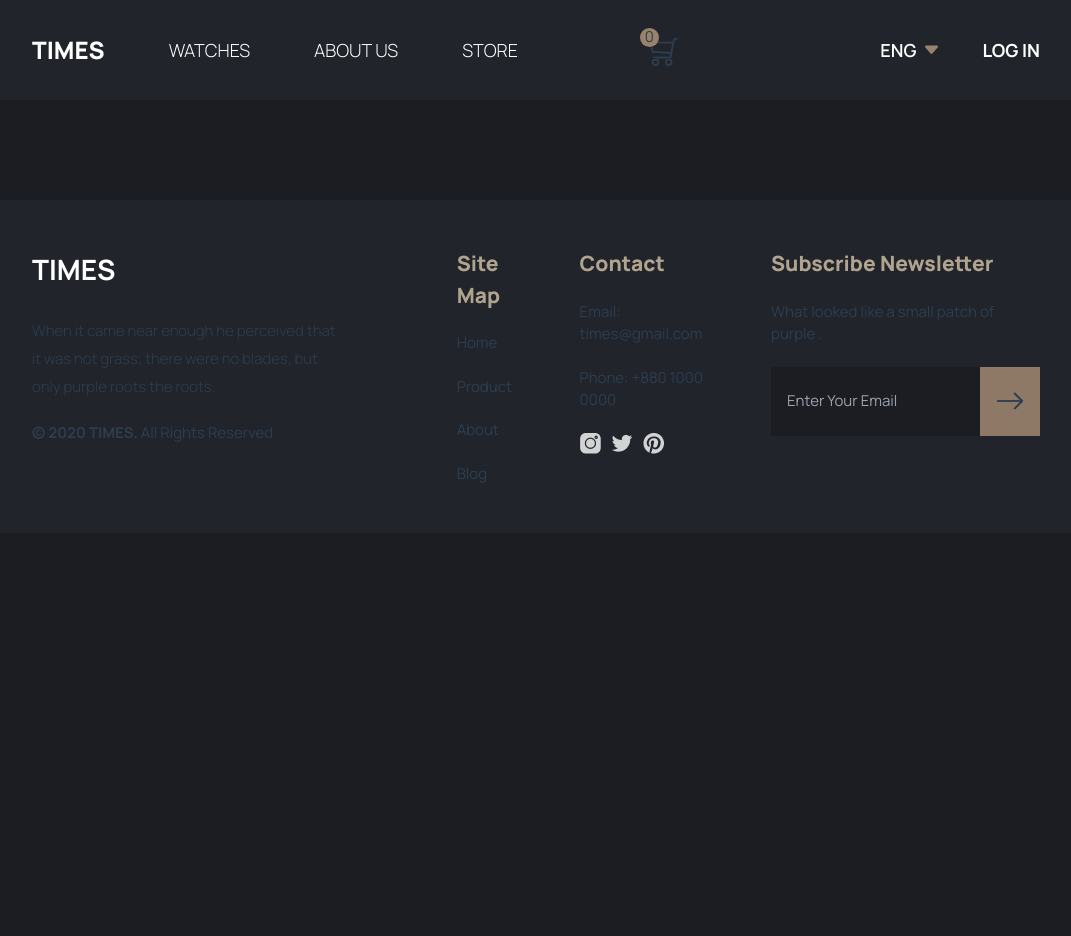
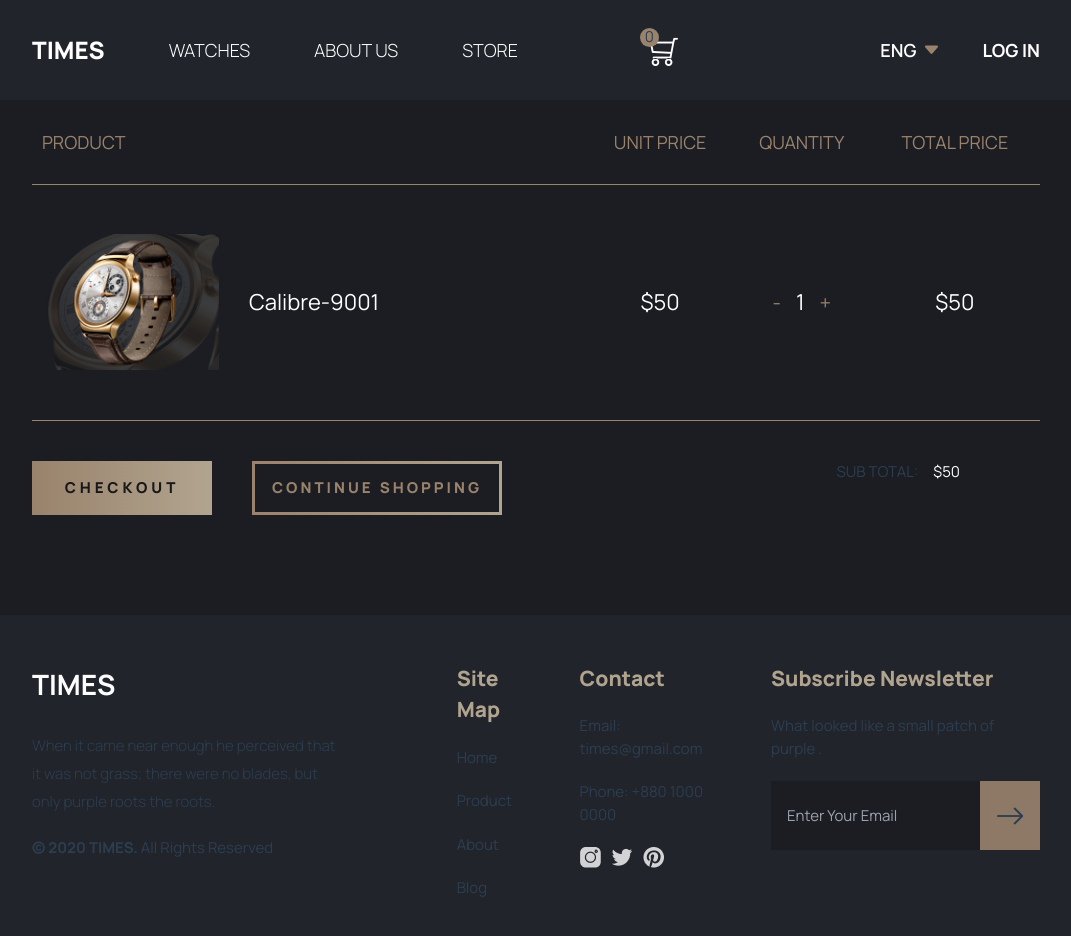
Before and after one commit to MiloBN1/watches-shop, a Vue app in the folder watches-shop/: page /cart in a window 1280 px wide. Shown: the top 936 px of the page, without its empty margins (104-1175 px from the left). Before the commit the page ends 800 px from the top, so only its background shows below. Built offline with nearby package versions, Linux system fonts and the light colour scheme.

Commit message:
added basket store page

```diff
--- a/watches-shop/src/assets/main.css
+++ b/watches-shop/src/assets/main.css
@@ -12,7 +12,7 @@ body{
 }
 
 .font-manrope{
-  font-family: 'Manrope', sans-serif;
+  font-family: 'Manrope', sans-serif !important;
 }
 .container-fluid{
   width: 1208px;
--- a/watches-shop/src/components/layout/AppHeader.vue
+++ b/watches-shop/src/components/layout/AppHeader.vue
@@ -10,12 +10,12 @@
   <div class="fixed left-0 right-0 top-0 bg-[#21242b] z-50">
     <header class="flex items-center justify-between container-fluid">
       <div class="flex items-center">
-        <a style="font-size: 24px; font-weight:800">Times</a>
+        <router-link to="/"><a style="font-size: 24px; font-weight:800">Times</a></router-link>
         <router-link to="/"><a class="ml-[64px]">Watches</a></router-link>
         <router-link to="/"><a class="ml-[64px]">About us</a></router-link>
         <router-link to="/"> <a class="ml-[64px]">Store</a></router-link>
         <div class="ml-[130px] relative">
-          <i class="bi bi-cart3 cart-icon" style="font-size: 30px;"></i>
+          <router-link to="/cart"><i class="bi bi-cart3 cart-icon" style="font-size: 30px;"></i></router-link>
           <span style="font-size: 15px"
              class="top-0 -left-2 absolute rounded-full bg-[#9A836C] w-[19px] h-[19px] flex justify-center items-center"
              :class="{'more-9':basketCount > 9}"
--- /dev/null
+++ b/watches-shop/src/components/pages/CartView.vue
@@ -0,0 +1,92 @@
+<script setup lang="ts">
+
+import MainButton from "@/components/ui/MainButton.vue";
+</script>
+
+<template>
+  <div class="w-full font-manrope">
+    <table class="w-full">
+      <thead>
+      <tr style="border-bottom: 1px solid #9A836C;">
+        <th>
+          PRODUCT
+        </th>
+        <th>
+          Unit Price
+        </th>
+        <th>
+          Quantity
+        </th>
+        <th>
+          Total Price
+        </th>
+      </tr>
+      </thead>
+      <tbody>
+        <tr style="border-bottom: 1px solid #9A836C;">
+          <td>
+            <div class="flex items-center">
+              <div style="max-width: 177px;">
+                <img src="/images/watches-suggestion/Calibre9001.png" alt="..">
+              </div>
+              <span class="ml-[30px]">Calibre-9001</span>
+            </div>
+          </td>
+          <td>$50</td>
+          <td>
+            <button class="mr-[15px] text-[#9A836C]" style="font-size: 20px">-</button>
+            <span>1</span>
+            <button class="ml-[15px] text-[#9A836C]" style="font-size: 20px">+</button>
+          </td>
+          <td>$50</td>
+        </tr>
+      </tbody>
+    </table>
+    <div class="mt-10 flex w-full justify-between">
+      <div>
+        <MainButton class="checkout font-extrabold text-uppercase" focused="true" text="Checkout"></MainButton>
+        <MainButton class="continue font-extrabold text-uppercase ml-10" text="Continue shopping"></MainButton>
+      </div>
+      <div class="mr-20">
+        <span>SUB TOTAL: <span class="text-white ml-3">$50</span></span>
+      </div>
+    </div>
+  </div>
+</template>
+
+<style scoped>
+  th{
+    font-size: 18px;
+    line-height: 28px;
+    text-transform: uppercase;
+    text-align: center;
+    color: #9A836C;
+    padding: 28px 0;
+  }
+  th:first-child{
+    text-align: left;
+    padding-left: 10px;
+  }
+  td{
+    font-size: 22px;
+    text-align: center;
+    padding: 49px 0;
+    color: #fff;
+  }
+  td:first-child{
+    text-align: left;
+    padding-left: 10px;
+  }
+  MainButton{
+    font-size: 16px;
+  }
+  .checkout{
+    width: 180px;
+    height: 54px;
+  }
+  .continue{
+    width: 250px;
+    height: 54px;
+    letter-spacing: 3px;
+  }
+</style>
--- a/watches-shop/src/router/index.ts
+++ b/watches-shop/src/router/index.ts
@@ -1,5 +1,6 @@
 import { createRouter, createWebHistory } from 'vue-router'
-import HomePage from "@/components/pages/HomePage.vue";
+import CartView from '@/components/pages/CartView.vue';
+import HomeView from "@/components/pages/HomeView.vue";
 
 const router = createRouter({
   history: createWebHistory(import.meta.env.BASE_URL),
@@ -7,7 +8,12 @@ const router = createRouter({
     {
       path: '/',
       name: 'home',
-      component: HomePage
+      component: HomeView
+    },
+    {
+      path: '/cart',
+      name: 'cart',
+      component: CartView
     },
   ]
 })
```
Also changed, not shown: watches-shop/src/components/pages/HomeView.vue (renamed from watches-shop/src/components/pages/HomePage.vue).
